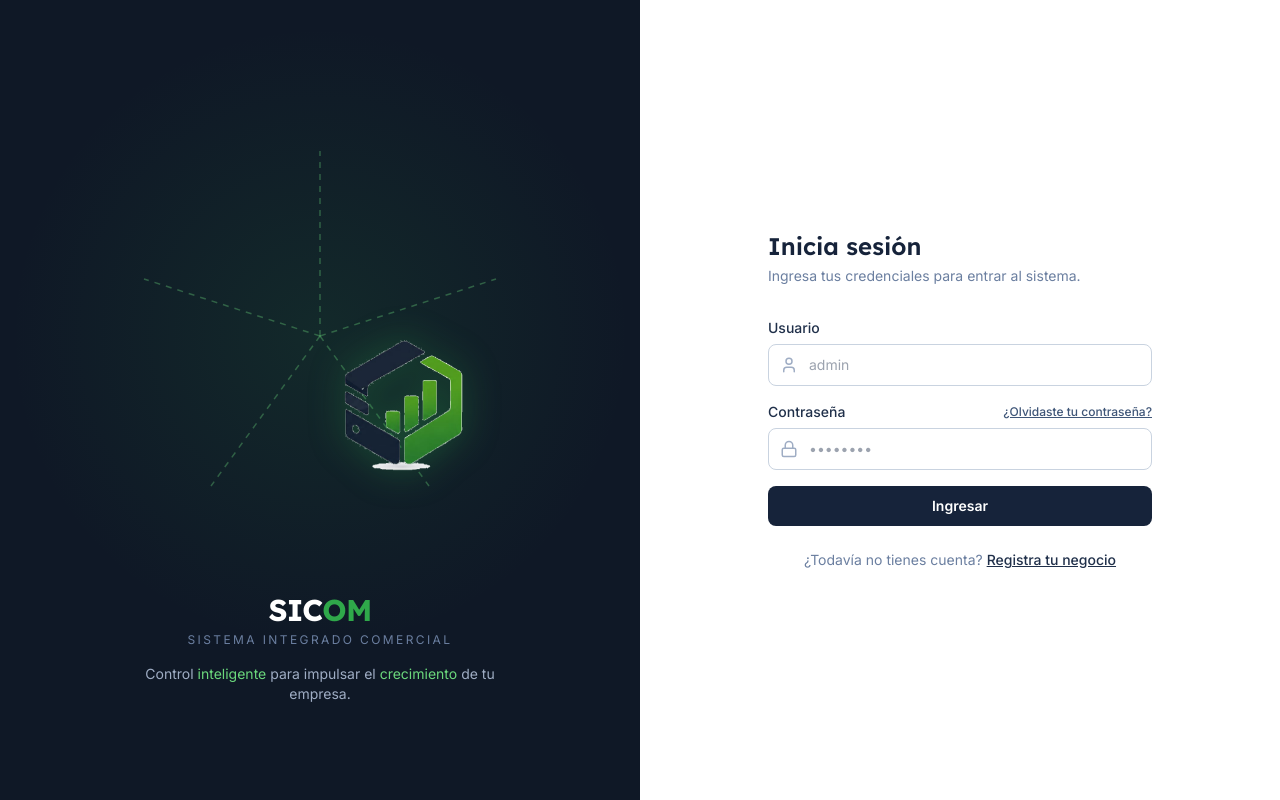
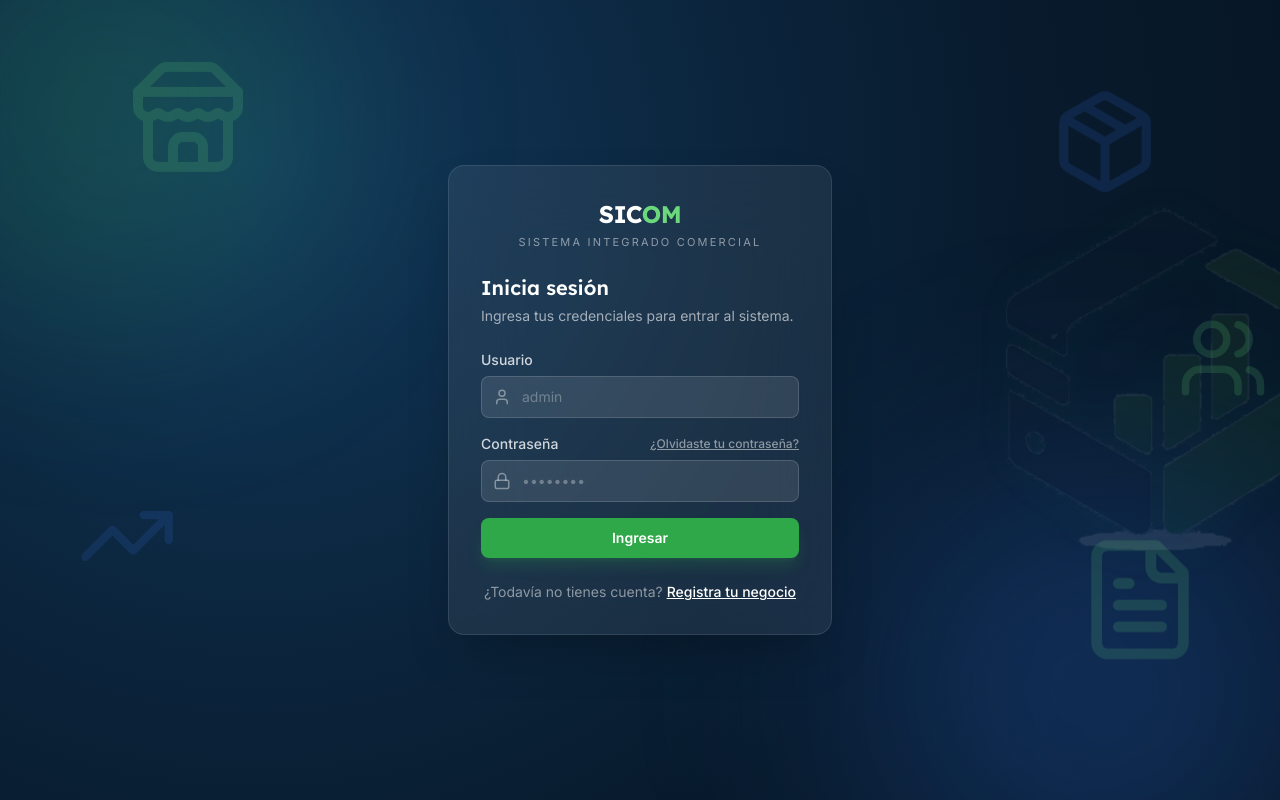
Before and after one commit to eticosmedellin-ux/rms-frontend, a React (Vite) app: page /login in a window 1280 px wide. Built offline with nearby package versions, Linux system fonts and the light colour scheme.

Commit message:
DISEÑO2

```diff
--- a/index.html
+++ b/index.html
@@ -3,7 +3,7 @@
   <head>
     <meta charset="UTF-8" />
     <meta name="viewport" content="width=device-width, initial-scale=1.0" />
-    <title>RMS — Retail Management System</title>
+    <title>SICOM — Sistema Integrado Comercial</title>
     <link rel="preconnect" href="https://fonts.googleapis.com" />
     <link rel="preconnect" href="https://fonts.gstatic.com" crossorigin />
     <link
--- a/src/components/layout/Sidebar.tsx
+++ b/src/components/layout/Sidebar.tsx
@@ -75,8 +75,9 @@ export function Sidebar() {
   return (
     <aside className="hidden w-64 shrink-0 flex-col bg-ink-800 text-ink-100 md:flex">
       <div className="flex h-16 items-center gap-2 px-6">
-        <span className="font-display text-lg font-semibold tracking-tight text-white">
-          RMS
+        <span className="font-display text-lg font-bold tracking-tight">
+          <span className="text-white">SIC</span>
+          <span className="text-sicom-greenLight">OM</span>
         </span>
         <span className="rounded bg-amber-400/20 px-1.5 py-0.5 text-[10px] font-medium uppercase tracking-wider text-amber-300">
           Beta
--- a/src/pages/LoginPage.tsx
+++ b/src/pages/LoginPage.tsx
@@ -8,16 +8,16 @@ import { getApiErrorMessage } from '@/api/errors';
 import { useAuthStore } from '@/stores/authStore';
 import { loginSchema, type LoginFormValues } from '@/pages/login-schema';
 
-/** Los 5 chips que orbitan el hexágono — son exactamente los 5 íconos del logo de SICOM
- *  (Punto de venta, Inventario, Facturación electrónica, Reportes, Multiusuario y
- *  sucursales), no un adorno genérico. Posiciones calculadas en pentágono alrededor del
- *  centro (240,240) a radio 185, para que las líneas de circuito calcen exactas. */
-const CHIPS = [
-  { label: 'Punto de venta', icon: Store, x: 240, y: 55, delay: '0s' },
-  { label: 'Inventario', icon: Package, x: 416, y: 183, delay: '0.6s' },
-  { label: 'Facturación electrónica', icon: FileText, x: 349, y: 390, delay: '1.2s' },
-  { label: 'Reportes', icon: TrendingUp, x: 131, y: 390, delay: '1.8s' },
-  { label: 'Multiusuario y sucursales', icon: Users, x: 64, y: 183, delay: '2.4s' },
+/** Íconos grandes y difuminados flotando en el fondo — son los mismos 5 del logo de SICOM
+ *  (Punto de venta, Inventario, Facturación electrónica, Reportes, Multiusuario), no formas
+ *  abstractas genéricas. Cada uno con su propia posición, tamaño y color (navy o verde,
+ *  alternando como en la marca) para dar profundidad. */
+const ICONOS_FONDO = [
+  { Icono: Store, top: '8%', left: '10%', size: 120, color: 'text-sicom-greenLight', delay: '0s' },
+  { Icono: TrendingUp, top: '62%', left: '6%', size: 100, color: 'text-[#3B6FE0]', delay: '1.5s' },
+  { Icono: Package, top: '12%', left: '82%', size: 110, color: 'text-[#3B6FE0]', delay: '0.8s' },
+  { Icono: FileText, top: '68%', left: '84%', size: 130, color: 'text-sicom-greenLight', delay: '2.2s' },
+  { Icono: Users, top: '40%', left: '92%', size: 90, color: 'text-sicom-greenLight', delay: '3s' },
 ];
 
 export default function LoginPage() {
@@ -45,159 +45,102 @@ export default function LoginPage() {
   }
 
   return (
-    <div className="flex min-h-screen">
-      {/* Panel de identidad — oculto en móvil, el foco ahí es el formulario */}
-      <div className="relative hidden w-1/2 overflow-hidden bg-[#0F1826] lg:flex lg:flex-col lg:items-center lg:justify-center lg:p-12">
-        {/* Resplandor ambiental de fondo, del mismo verde del logo */}
     <div
-          className="pointer-events-none absolute inset-0 opacity-60"
+      className="relative flex min-h-screen items-center justify-center overflow-hidden px-4 py-12"
       style={{
         background:
-              'radial-gradient(circle at 50% 42%, rgba(47,168,74,0.20), transparent 55%)',
+          'radial-gradient(circle at 20% 20%, #123a5e 0%, #0c2740 35%, #081a2c 65%, #061422 100%)',
       }}
+    >
+      {/* Resplandores ambientales grandes, dan la sensación de profundidad del fondo tipo vidrio */}
+      <div
+        className="pointer-events-none absolute -left-24 -top-24 h-[26rem] w-[26rem] rounded-full bg-sicom-green/20 blur-[100px]"
+        aria-hidden="true"
+      />
+      <div
+        className="pointer-events-none absolute -bottom-32 -right-16 h-[30rem] w-[30rem] rounded-full bg-[#2E6FE0]/25 blur-[110px]"
         aria-hidden="true"
       />
 
-        {/* Escena animada: hexágono + líneas de circuito + chips de funciones orbitando */}
-        <div className="relative h-[480px] w-[480px] motion-reduce:h-auto motion-reduce:w-auto">
-          <svg
-            viewBox="0 0 480 480"
-            className="pointer-events-none absolute inset-0 h-full w-full motion-reduce:hidden"
-            aria-hidden="true"
-          >
-            {CHIPS.map((chip, i) => (
-              <line
-                key={i}
-                x1={240}
-                y1={240}
-                x2={chip.x}
-                y2={chip.y}
-                stroke="rgba(107,216,124,0.35)"
-                strokeWidth={1.5}
-                strokeDasharray="6 6"
-                style={{
-                  animation: 'sicom-flow 1.6s linear infinite',
-                  animationDelay: chip.delay,
-                }}
-              />
-            ))}
-          </svg>
-
-          {/* Hexágono central — el logo real, respirando con un pulso suave */}
+      {/* Hexágono real del logo, gigante y muy difuminado, como marca de agua ambiental */}
       <img
         src="/branding/sicom-hexagono.png"
         alt=""
         aria-hidden="true"
-            className="absolute left-1/2 top-1/2 w-40 -translate-x-1/2 -translate-y-1/2 motion-reduce:animate-none"
-            style={{ animation: 'sicom-breathe 4s ease-in-out infinite' }}
+        className="pointer-events-none absolute -right-20 top-1/4 w-[26rem] rotate-12 opacity-[0.10] blur-sm motion-reduce:animate-none"
+        style={{ animation: 'sicom-breathe 7s ease-in-out infinite' }}
       />
 
-          {/* Chips de funciones, flotando alrededor */}
-          {CHIPS.map((chip) => (
-            <div
-              key={chip.label}
-              className="absolute flex -translate-x-1/2 -translate-y-1/2 flex-col items-center gap-1.5 motion-reduce:animate-none"
-              style={{
-                left: chip.x,
-                top: chip.y,
-                animation: `sicom-appear 0.6s ease-out ${chip.delay} both, sicom-float 6s ease-in-out ${chip.delay} infinite`,
-              }}
-            >
-              <div className="flex h-11 w-11 items-center justify-center rounded-xl border border-[#2FA84A]/30 bg-[#16233A] shadow-lg">
-                <chip.icon size={18} className="text-sicom-greenLight" />
-              </div>
-              <span className="w-24 text-center text-[10px] font-medium leading-tight text-ink-300">
-                {chip.label}
+      {/* Íconos del sistema flotando suave en el fondo */}
+      {ICONOS_FONDO.map(({ Icono, top, left, size, color, delay }, i) => (
+        <Icono
+          key={i}
+          aria-hidden="true"
+          size={size}
+          className={`pointer-events-none absolute opacity-[0.16] ${color} motion-reduce:animate-none`}
+          style={{ top, left, animation: `sicom-float 8s ease-in-out ${delay} infinite` }}
+        />
+      ))}
+
+      {/* Tarjeta de login, tipo vidrio esmerilado */}
+      <div className="relative z-10 w-full max-w-sm rounded-2xl border border-white/10 bg-white/[0.07] p-8 shadow-2xl backdrop-blur-2xl">
+        <div className="text-center">
+          <span className="font-display text-2xl font-bold tracking-tight">
+            <span className="text-white">SIC</span>
+            <span className="text-sicom-greenLight">OM</span>
           </span>
-            </div>
-          ))}
+          <p className="mt-1 text-[11px] uppercase tracking-[0.2em] text-white/50">
+            Sistema Integrado Comercial
+          </p>
         </div>
 
-        {/* Marca y mensaje */}
-        <div className="relative mt-4 text-center">
-          <span className="font-display text-3xl font-bold tracking-tight">
-            <span className="text-white">SIC</span>
-            <span className="text-sicom-green">OM</span>
-          </span>
-          <p className="mt-1 text-xs uppercase tracking-[0.2em] text-ink-400">
-            Sistema Integrado Comercial
-          </p>
-          <p className="mx-auto mt-4 max-w-sm text-sm text-ink-300">
-            Control <span className="text-sicom-greenLight">inteligente</span> para impulsar el{' '}
-            <span className="text-sicom-greenLight">crecimiento</span> de tu empresa.
-          </p>
-        </div>
-      </div>
+        <h2 className="mt-6 font-display text-xl font-semibold text-white">Inicia sesión</h2>
+        <p className="mt-1 text-sm text-white/60">Ingresa tus credenciales para entrar al sistema.</p>
 
-      {/* Formulario */}
-      <div className="flex w-full flex-col items-center justify-center bg-white px-6 py-12 lg:w-1/2">
-        <div className="w-full max-w-sm">
-          <div className="mb-8 lg:hidden">
-            <span className="font-display text-xl font-bold tracking-tight">
-              <span className="text-ink-900">SIC</span>
-              <span className="text-sicom-green">OM</span>
-            </span>
-          </div>
-
-          <h2 className="font-display text-2xl font-semibold text-ink-800">Inicia sesión</h2>
-          <p className="mt-1 text-sm text-ink-400">
-            Ingresa tus credenciales para entrar al sistema.
-          </p>
-
-          <form onSubmit={handleSubmit(onSubmit)} className="mt-8 space-y-4" noValidate>
+        <form onSubmit={handleSubmit(onSubmit)} className="mt-6 space-y-4" noValidate>
           <div>
-              <label htmlFor="username" className="mb-1.5 block text-sm font-medium text-ink-700">
+            <label htmlFor="username" className="mb-1.5 block text-sm font-medium text-white/80">
               Usuario
             </label>
             <div className="relative">
-                <User
-                  size={18}
-                  className="pointer-events-none absolute left-3 top-1/2 -translate-y-1/2 text-ink-300"
-                />
+              <User size={18} className="pointer-events-none absolute left-3 top-1/2 -translate-y-1/2 text-white/40" />
               <input
                 id="username"
                 type="text"
                 autoComplete="username"
-                  className="w-full rounded-lg border border-ink-200 py-2.5 pl-10 pr-3 text-sm text-ink-800 outline-none transition-colors focus:border-ink-500"
+                className="w-full rounded-lg border border-white/15 bg-white/10 py-2.5 pl-10 pr-3 text-sm text-white outline-none transition-colors placeholder:text-white/30 focus:border-sicom-greenLight/60"
                 placeholder="admin"
                 {...register('username')}
               />
             </div>
-              {errors.username && (
-                <p className="mt-1 text-xs text-danger-500">{errors.username.message}</p>
-              )}
+            {errors.username && <p className="mt-1 text-xs text-red-300">{errors.username.message}</p>}
           </div>
 
           <div>
             <div className="mb-1.5 flex items-center justify-between">
-                <label htmlFor="password" className="block text-sm font-medium text-ink-700">
+              <label htmlFor="password" className="block text-sm font-medium text-white/80">
                 Contraseña
               </label>
-                <Link to="/olvide-password" className="text-xs font-medium text-ink-500 underline hover:text-ink-700">
+              <Link to="/olvide-password" className="text-xs font-medium text-white/50 underline hover:text-white/80">
                 ¿Olvidaste tu contraseña?
               </Link>
             </div>
             <div className="relative">
-                <Lock
-                  size={18}
-                  className="pointer-events-none absolute left-3 top-1/2 -translate-y-1/2 text-ink-300"
-                />
+              <Lock size={18} className="pointer-events-none absolute left-3 top-1/2 -translate-y-1/2 text-white/40" />
               <input
                 id="password"
                 type="password"
                 autoComplete="current-password"
-                  className="w-full rounded-lg border border-ink-200 py-2.5 pl-10 pr-3 text-sm text-ink-800 outline-none transition-colors focus:border-ink-500"
+                className="w-full rounded-lg border border-white/15 bg-white/10 py-2.5 pl-10 pr-3 text-sm text-white outline-none transition-colors placeholder:text-white/30 focus:border-sicom-greenLight/60"
                 placeholder="••••••••"
                 {...register('password')}
               />
             </div>
-              {errors.password && (
-                <p className="mt-1 text-xs text-danger-500">{errors.password.message}</p>
-              )}
+            {errors.password && <p className="mt-1 text-xs text-red-300">{errors.password.message}</p>}
           </div>
 
           {serverError && (
-              <div className="rounded-lg bg-danger-50 px-3 py-2.5 text-sm text-danger-600">
+            <div className="rounded-lg border border-red-400/30 bg-red-400/10 px-3 py-2.5 text-sm text-red-200">
               {serverError}
             </div>
           )}
@@ -205,21 +148,20 @@ export default function LoginPage() {
           <button
             type="submit"
             disabled={isSubmitting}
-              className="flex w-full items-center justify-center gap-2 rounded-lg bg-ink-800 py-2.5 text-sm font-semibold text-white transition-colors hover:bg-ink-700 disabled:opacity-60"
+            className="flex w-full items-center justify-center gap-2 rounded-lg bg-sicom-green py-2.5 text-sm font-semibold text-white shadow-lg shadow-sicom-green/20 transition-colors hover:bg-sicom-greenLight disabled:opacity-60"
           >
             {isSubmitting && <Loader2 size={16} className="animate-spin" />}
             {isSubmitting ? 'Ingresando…' : 'Ingresar'}
           </button>
         </form>
 
-          <p className="mt-6 text-center text-sm text-ink-400">
+        <p className="mt-6 text-center text-sm text-white/50">
           ¿Todavía no tienes cuenta?{' '}
-            <Link to="/registro" className="font-medium text-ink-700 underline">
+          <Link to="/registro" className="font-medium text-white underline">
             Registra tu negocio
           </Link>
         </p>
       </div>
     </div>
-    </div>
   );
 }
--- a/src/pages/OlvidePasswordPage.tsx
+++ b/src/pages/OlvidePasswordPage.tsx
@@ -23,7 +23,10 @@ export default function OlvidePasswordPage() {
   return (
     <div className="flex min-h-screen items-center justify-center bg-ink-50 px-6">
       <div className="w-full max-w-sm rounded-xl border border-ink-100 bg-white p-8 shadow-card">
-        <span className="font-display text-xl font-semibold tracking-tight text-ink-800">RMS</span>
+        <span className="font-display text-xl font-bold tracking-tight">
+          <span className="text-ink-900">SIC</span>
+          <span className="text-sicom-green">OM</span>
+        </span>
 
         {enviado ? (
           <div className="mt-6 text-center">
--- a/src/pages/RegistroEmpresaPage.tsx
+++ b/src/pages/RegistroEmpresaPage.tsx
@@ -74,7 +74,10 @@ export default function RegistroEmpresaPage() {
   return (
     <div className="flex min-h-screen items-center justify-center bg-ink-50 px-6 py-12">
       <div className="w-full max-w-md rounded-xl border border-ink-100 bg-white p-8 shadow-card">
-        <span className="font-display text-xl font-semibold tracking-tight text-ink-800">RMS</span>
+        <span className="font-display text-xl font-bold tracking-tight">
+          <span className="text-ink-900">SIC</span>
+          <span className="text-sicom-green">OM</span>
+        </span>
         <h1 className="mt-4 font-display text-2xl font-semibold text-ink-800">Registra tu negocio</h1>
         <p className="mt-1 text-sm text-ink-400">Crea tu empresa y tu usuario administrador para empezar a usar el sistema.</p>
 
--- a/src/pages/RestablecerPasswordPage.tsx
+++ b/src/pages/RestablecerPasswordPage.tsx
@@ -47,7 +47,10 @@ export default function RestablecerPasswordPage() {
   return (
     <div className="flex min-h-screen items-center justify-center bg-ink-50 px-6">
       <div className="w-full max-w-sm rounded-xl border border-ink-100 bg-white p-8 shadow-card">
-        <span className="font-display text-xl font-semibold tracking-tight text-ink-800">RMS</span>
+        <span className="font-display text-xl font-bold tracking-tight">
+          <span className="text-ink-900">SIC</span>
+          <span className="text-sicom-green">OM</span>
+        </span>
 
         {exito ? (
           <div className="mt-6 text-center">
```
Lines whose indentation alone changed are shown as unchanged.
